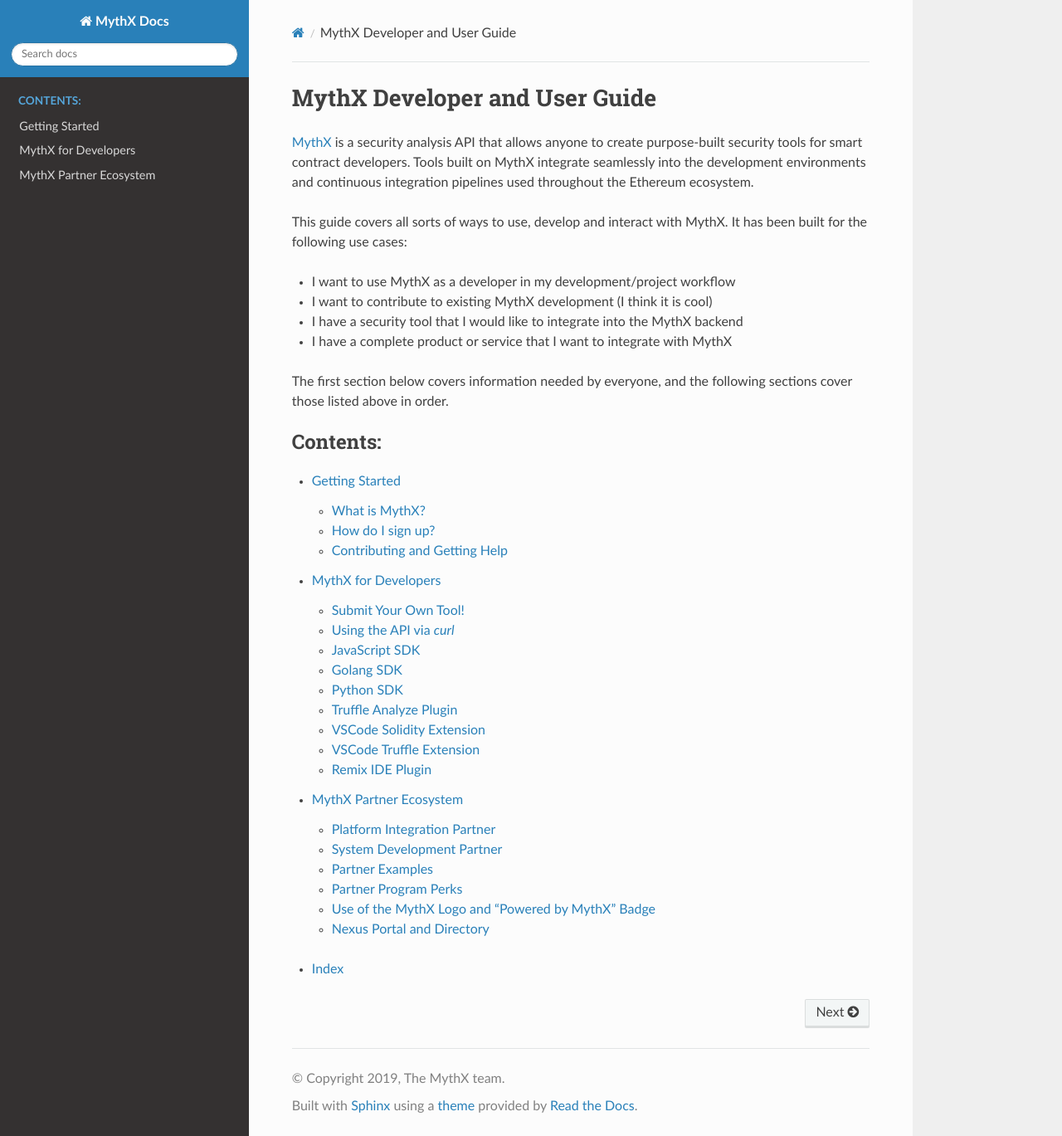
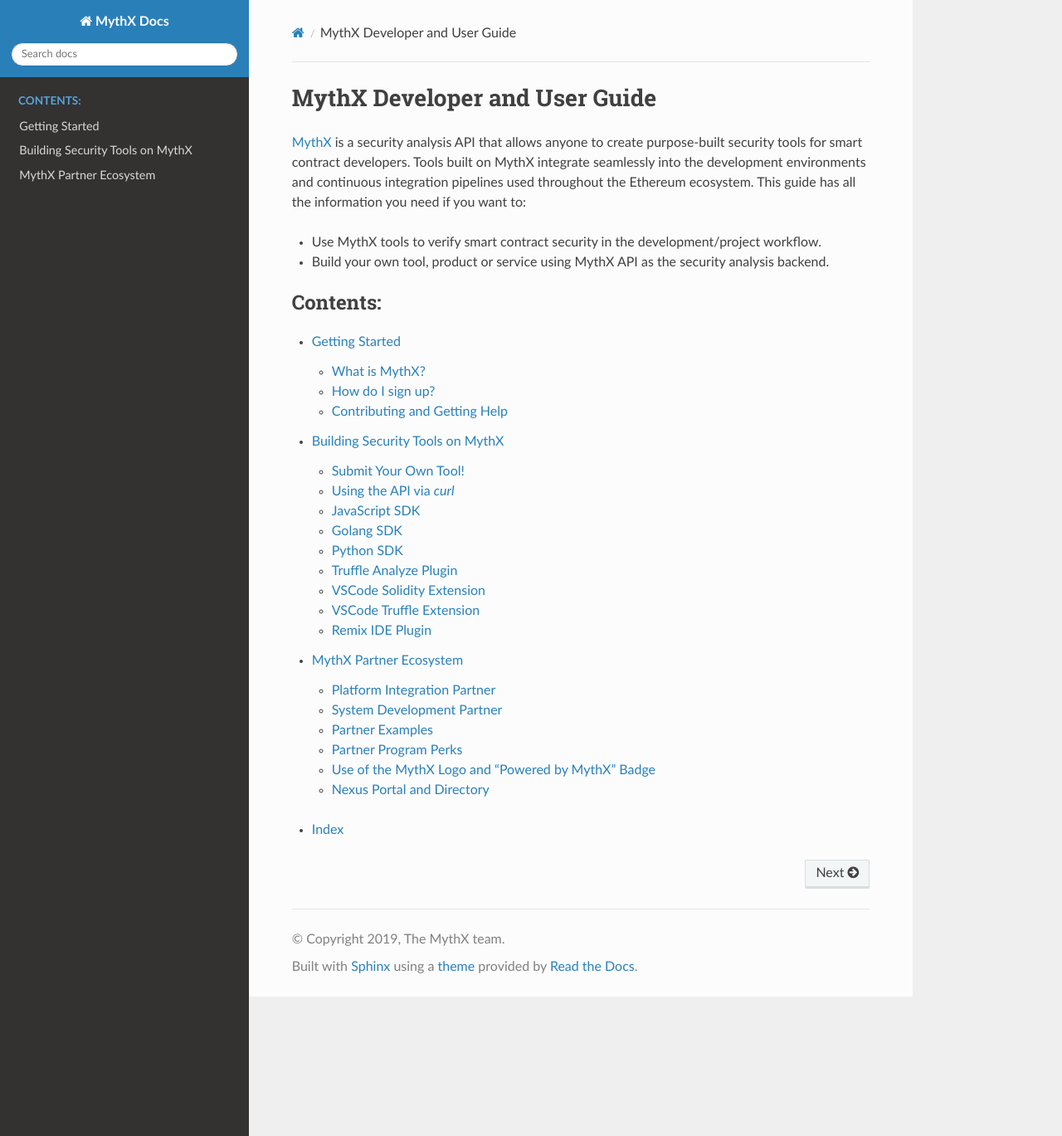
Before and after one commit to Consensys/mythx-docs, a Sphinx documentation site: the page built from docs/source/index.rst, in a window 1280 px wide and 1369 px high. Shown: the whole window at 83% size. Built offline with Sphinx 7.4.7 and the Read the Docs theme 2.0.0, drawn with Linux system fonts in a browser that asks for light colours.

Commit message:
Restructure content

```diff
--- a/docs/source/index.rst
+++ b/docs/source/index.rst
@@ -1,26 +1,18 @@
 MythX Developer and User Guide
 ==============================
 
-`MythX <https://mythx.io>`_ is a security analysis API that allows anyone to create purpose-built security tools for smart contract developers. Tools built on MythX integrate seamlessly into the development environments and continuous integration pipelines used throughout the Ethereum ecosystem.
+`MythX <https://mythx.io>`_ is a security analysis API that allows anyone to create purpose-built security tools for smart contract developers. Tools built on MythX integrate seamlessly into the development environments and continuous integration pipelines used throughout the Ethereum ecosystem. This guide has all the information you need if you want to:
 
-This guide covers all sorts of ways to use, develop and interact with MythX.
-It has been built for the following use cases:
-
-- I want to use MythX as a developer in my development/project workflow
-- I want to contribute to existing MythX development (I think it is cool)
-- I have a security tool that I would like to integrate into the MythX backend
-- I have a complete product or service that I want to integrate with MythX
-
-The first section below covers information needed by everyone, and the
-following sections cover those listed above in order.
+- Use MythX tools to verify smart contract security in the development/project workflow.
+- Build your own tool, product or service using MythX API as the security analysis backend.
 
 .. toctree::
    :maxdepth: 2
    :caption: Contents:
 
    main/getting-started
-   main/mythx-for-developers
-   main/mythx-partner-program
+   main/mythx-for-smart-contract-developers
+   main/building-security-tools-on-mythx
 ..    4all
 ..    SmartContract-developer
 ..    MythX-contributor
--- a/docs/source/main/mythx-for-developers.rst
+++ b/docs/source/main/mythx-for-smart-contract-developers.rst
@@ -1,7 +1,7 @@
 .. _DeveloperOverview:
 
-MythX for Developers
-====================
+Building Security Tools on MythX
+================================
 
 Welcome, fellow hackers! Here you will find an overview of how we make the
 MythX platform available in (hopefully) your programming language and IDE
```
Also changed, not shown: docs/source/main/building-security-tools-on-mythx.rst (renamed from docs/source/main/mythx-partner-program.rst).
